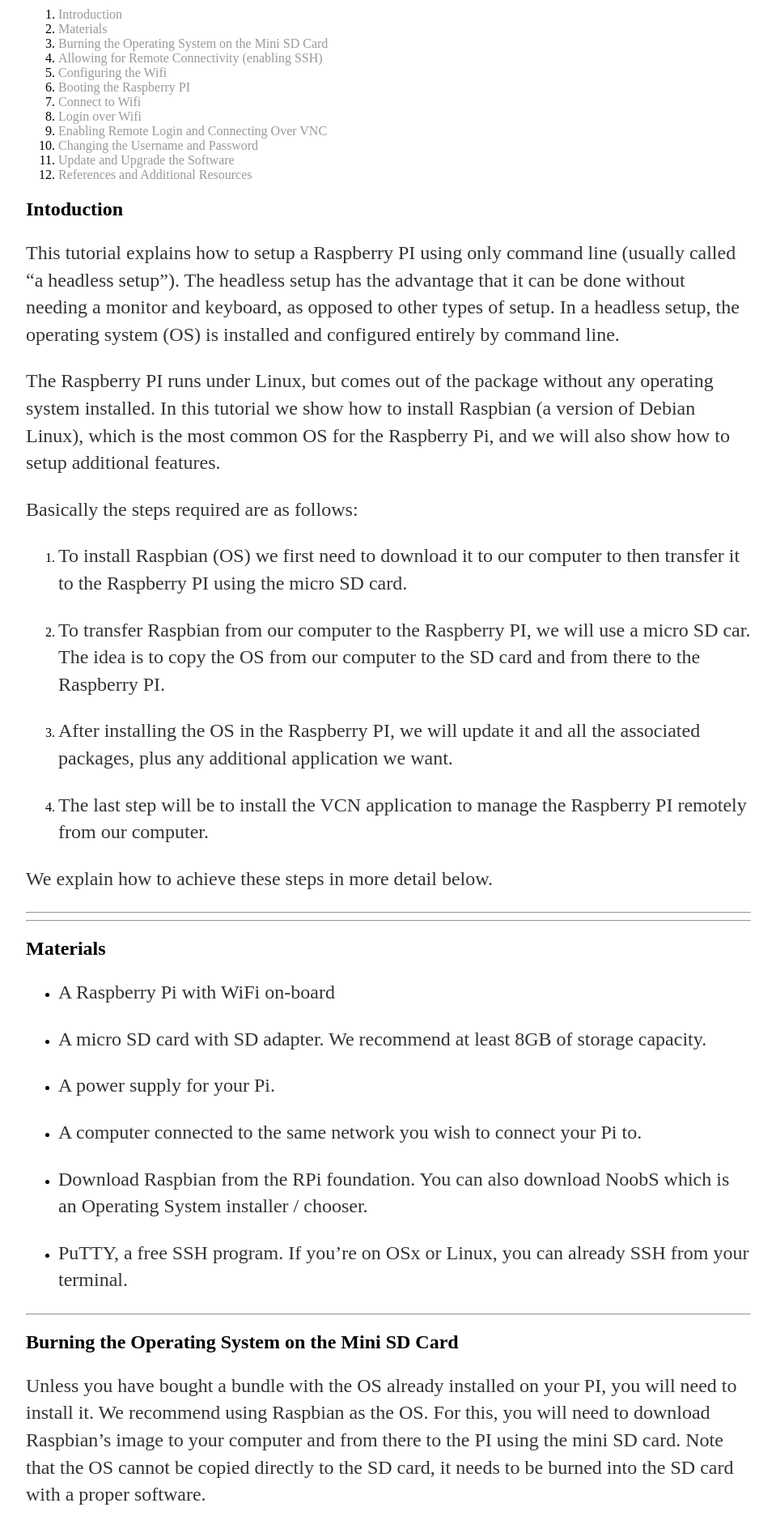
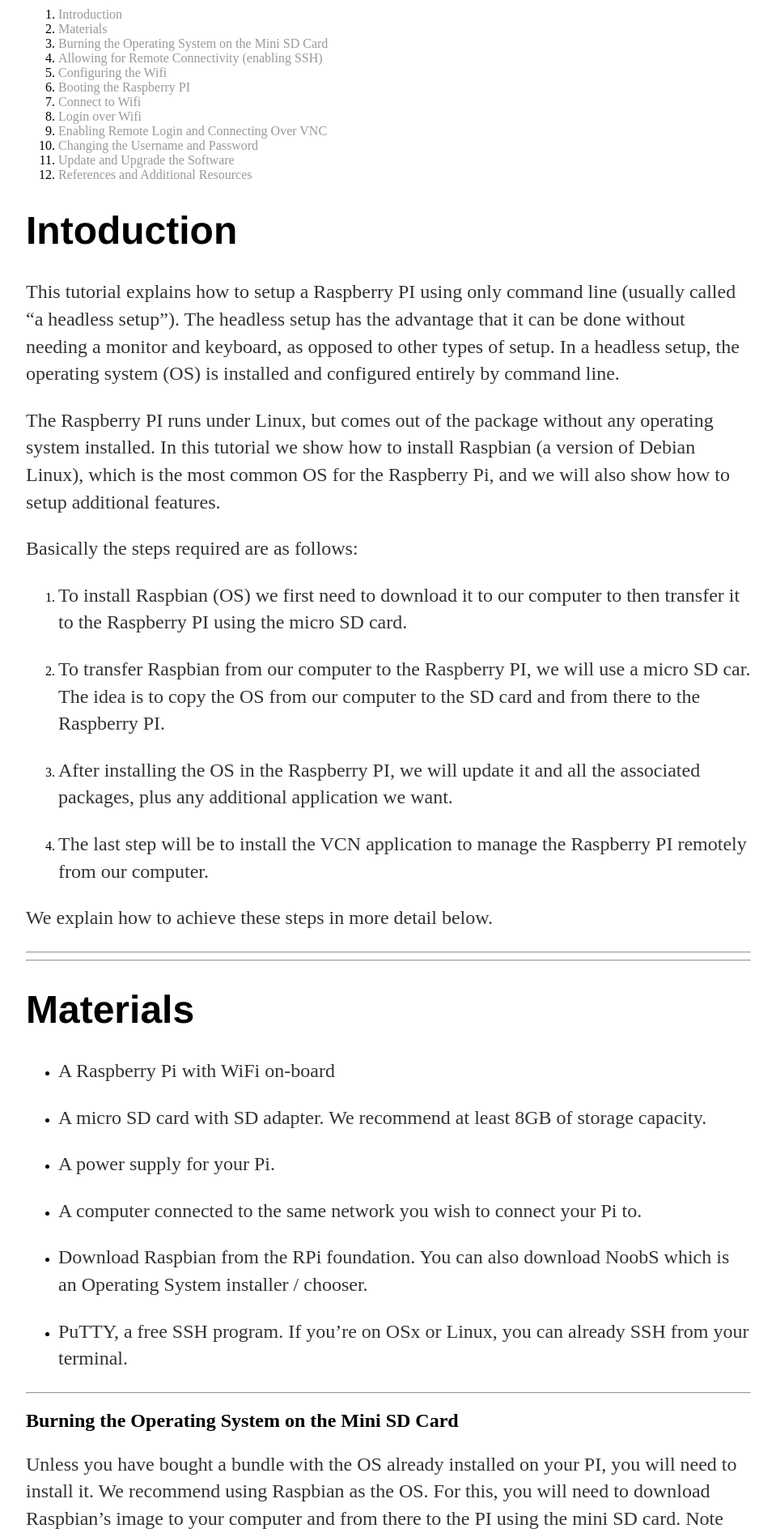
Before and after one commit to lcipolina/lcipolina.github.io, a Jekyll site: the page built from _posts/2020-01-10-RaspberryPI-Setup.md, in a window 1280 px wide. Shown: the part 498-2391 px from the top of the page at 81% size, without its empty margins (160-1119 px from the left). Built offline with Jekyll 4.4.1, drawn with Linux system fonts in a browser that asks for light colours; our own code applies the rules of GitHub Pages for plain Markdown files.

```diff
--- a/_posts/2020-01-10-RaspberryPI-Setup.md
+++ b/_posts/2020-01-10-RaspberryPI-Setup.md
@@ -14,7 +14,7 @@
 11. [Update and Upgrade the Software ](#update)
 12. [References and Additional Resources](#references)
 
-## Intoduction <a name="introduction"></a>
+# Intoduction <a name="introduction"></a>
 This tutorial explains how to setup a Raspberry PI using only command line (usually called “a headless setup”). The headless setup has the advantage that it can be done without needing a monitor and keyboard, as opposed to other types of setup. In a headless setup, the operating system (OS) is installed and configured entirely by command line.
 
 The Raspberry PI runs under Linux, but comes out of the package without any operating system installed.  In this tutorial we show how to install Raspbian (a version of Debian Linux), which is the most common OS for the Raspberry Pi, and we will also show how to setup additional features.
@@ -34,7 +34,7 @@ We explain how to achieve these steps in more detail below.
 ___________________________________________________________________________________________________________________________________
 ___________________________________________________________________________________________________________________________________
 
-## Materials <a name="materials"></a>
+# Materials <a name="materials"></a>
 *	A Raspberry Pi with WiFi on-board
 
 *	A micro SD card with SD adapter. We recommend at least 8GB of storage capacity.
```
